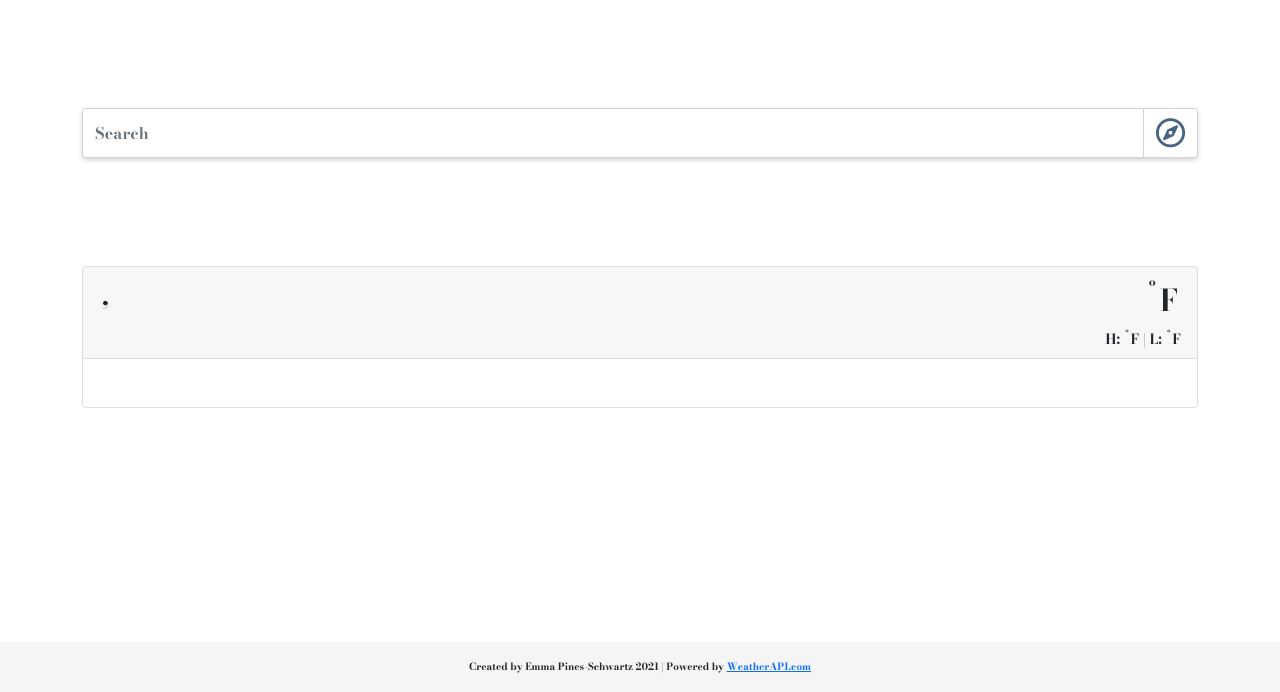
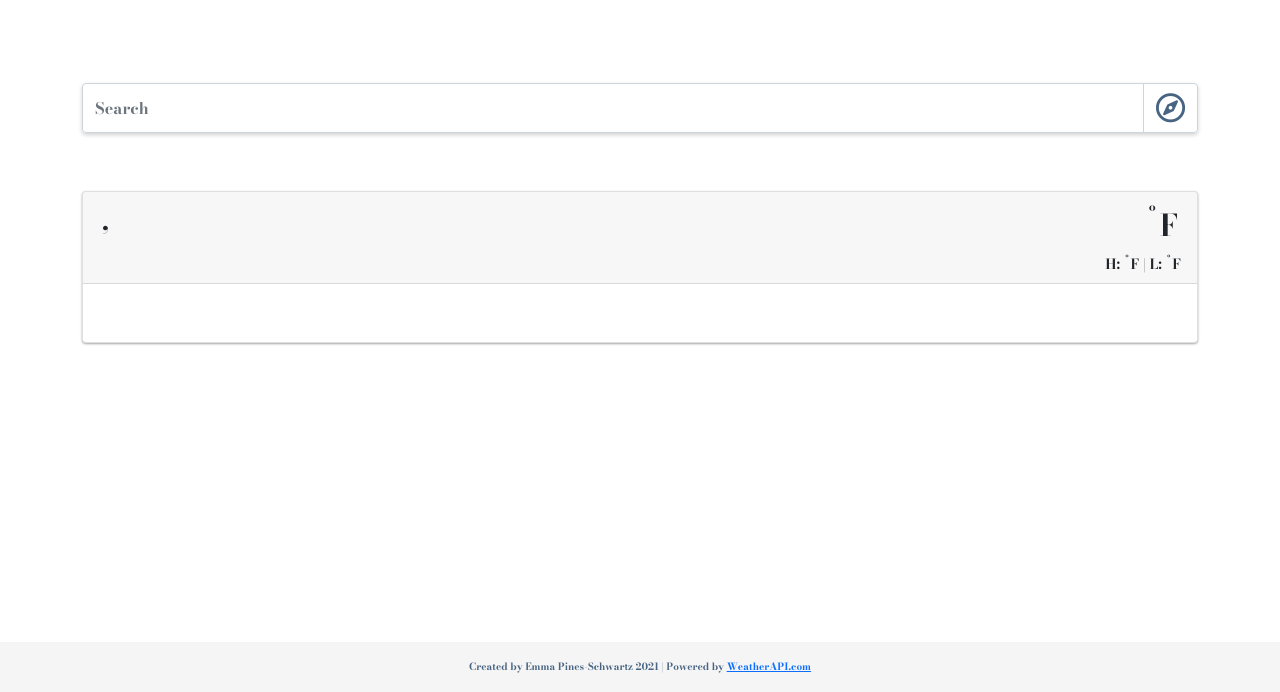
Before and after one commit to esmps/4cast, a Flask app: template templates/location.html in a window 1280 px wide. Shown: the part 108-800 px from the top of the page. Run offline with Flask 2, Linux system fonts and the light colour scheme; the template is opened without the code that fills it, so the values that code supplies are empty; some libraries are stand-ins or nearby versions.

Commit message:
updated stlying

```diff
--- a/static/style.css
+++ b/static/style.css
@@ -26,7 +26,7 @@
 
 /* Search bar styling */
 #search-container{
-    margin: 100px auto;
+    margin: 75px auto 50px;
 }
 #search{
     color: rgb(71, 100, 130);
@@ -34,6 +34,7 @@
     box-shadow: rgba(0, 0, 0, 0.18) 0px 2px 4px;
     height: 50px;
 }
+
 .form-control:focus {
     outline: 0 !important;
     border-color: initial;
@@ -42,19 +43,12 @@
     padding: 0px;
 }
 
-/* Footer styling */
-footer{
-    height: 50px;
-    text-align: center;
-    padding: 10px;
-    margin: auto auto 0 auto;
-    width: 100vw;
-    background-color: whitesmoke;
+/* Search weather cards */
+.card{
+    box-shadow: rgba(0, 0, 0, 0.12) 0px 1px 3px,
+                rgba(0, 0, 0, 0.24) 0px 1px 2px;
+    margin-bottom: 20px;
 }
-
-
-/* Search weather cards */
-
 .loc-name-title{
     font-size: 25px;
     padding: 3px;
@@ -77,7 +71,40 @@
           -ms-user-select: none; /* Internet Explorer/Edge */
               user-select: none; /* Non-prefixed version, currently
                                     supported by Chrome, Edge, Opera and Firefox */
-  }
+}
+
+.col p{
+    margin-bottom: 3px;
+}
+.hourly-col{
+    padding: 3px 5px !important;
+    border: .5px solid gainsboro;
+    border-radius: 3px;
+    margin: 4px;
+    box-shadow: rgba(0, 0, 0, 0.12) 0px 1px 3px,
+                rgba(0, 0, 0, 0.24) 0px 1px 2px;
+}
+#hourly-weather{
+    display: flex;
+    flex-wrap: nowrap;
+    overflow-x: auto;
+    margin-bottom: 10px;
+}
+
+/* Footer styling */
+footer{
+    height: 50px;
+    text-align: center;
+    padding: 10px;
+    margin: auto auto 0 auto;
+    width: 100vw;
+    background-color: whitesmoke;
+    color: rgb(71, 100, 130);
+}
+
+
+
+
 
 
 /* Weather background codes */
@@ -88,3 +115,27 @@
     background-repeat: none;
     background-size: cover;
 }
+
+
+/* SCROLL BAR */
+/* width */
+::-webkit-scrollbar {
+    height: 7px;
+  }
+
+  /* Track */
+  ::-webkit-scrollbar-track {
+    border-radius: 7px;
+    background: #f1f1f1;
+  }
+
+  /* Handle */
+  ::-webkit-scrollbar-thumb {
+    background: rgb(129, 162, 196);
+    border-radius: 7px;
+  }
+
+  /* Handle on hover */
+  ::-webkit-scrollbar-thumb:hover {
+    background: rgb(78, 98, 118);
+  }
```
